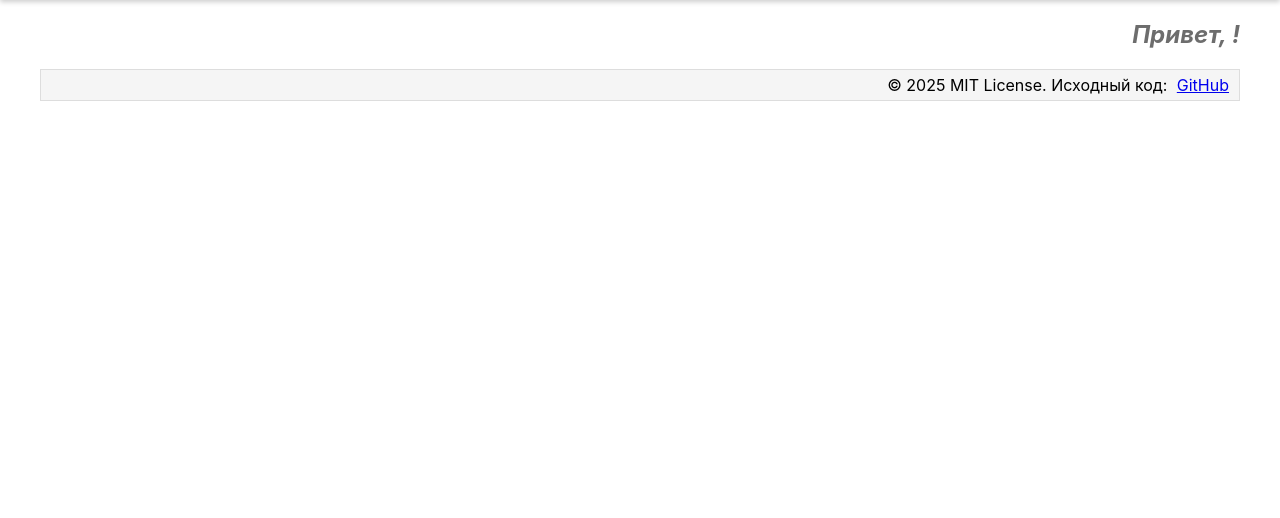
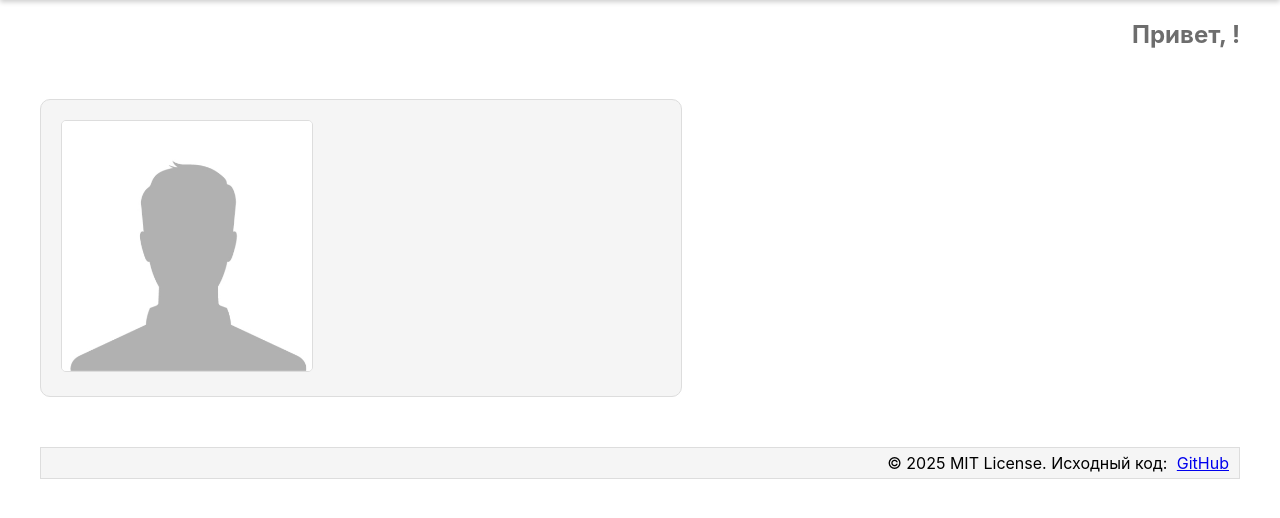
Before and after one commit to SivikGosh/test_hammer_systems, a Django app: page / in a window 1280 px wide. Shown: the part 30-548 px from the top of the page. Run offline with Django 5.2, Linux system fonts and the light colour scheme; the visitor is signed in with stand-in values (Sample User, id 1); parts of the project's set-up code (start-up, migrations or seed data) failed here and were passed over.

Commit message:
0.5.0: Визуализация данных пользователя.

```diff
--- a/project/app/api/urls.py
+++ b/project/app/api/urls.py
@@ -1,10 +1,15 @@
 from django.urls import path
 
-from .views import get_auth_code, login_by_code
+from .views import UserRetrieveUpdateView, get_auth_code, login_by_code
 
 app_name = 'api'
 
 urlpatterns = [
     path('auth_code/', get_auth_code, name='auth_code'),
     path('authorization/', login_by_code, name='authorization'),
+    path(
+        'users/<str:phone_number>/',
+        UserRetrieveUpdateView.as_view(),
+        name='user'
+    ),
 ]
--- a/project/static/css/styles.css
+++ b/project/static/css/styles.css
@@ -41,7 +41,6 @@
 div.content h2,
 div.content h3 {
     text-align: end;
-    font-style: italic;
     color: #6d6d6d;
 }
 
@@ -90,6 +89,37 @@
     transition: 300ms;
 }
 
+.user-info {
+    width: 600px;
+    padding: 20px;
+    border: 1px solid #ddd;
+    background-color: rgb(245, 245, 245);
+    margin: 50px 0;
+    border-radius: 10px;
+    display: block;
+}
+
+.user-info img {
+    border: 1px solid #ddd;
+    border-radius: 5px;
+}
+
+.user-info ul {
+    float: right;
+    list-style: none;
+    width: 328px;
+    padding: 0;
+    margin: 20px 0 0;
+}
+
+.user-info ul li {
+    padding: 5px;
+    border: 1px solid #ddd;
+    background-color: white;
+    margin: 0 0 20px;
+    border-radius: 5px;
+    display: block;
+}
 
 /* footer */
 
--- a/project/templates/pages/profile.html
+++ b/project/templates/pages/profile.html
@@ -1,3 +1,22 @@
 {% extends 'base.html' %}
+
+{% load static %}
+
 {% block title %} Пользователь {{ user_phone_number }}{% endblock title %}
-{% block content %} <h2>Привет, {{ user_phone_number }}!</h2> {% endblock content %}
+
+{% block content %}
+
+    <script>
+        window.currentUser = "{{ request.user.phone_number|escapejs }}";
+    </script>
+
+    <script type="module" src="{% static 'js/user.js' %}"></script>
+
+    <h2>Привет, {{ user_phone_number }}!</h2>
+
+    <div class="user-info" id="user-info-form">
+        <img src="{% static 'img/avatar.jpg' %}" alt="avatar" width="250">
+        <ul></ul>
+    </div>
+
+{% endblock content %}
--- a/pyproject.toml
+++ b/pyproject.toml
@@ -7,7 +7,7 @@
 
 [project]
 name = "hammer_systems"
-version = "0.4.0"
+version = "0.5.0"
 description = "Тестоввое задание для компании Hammer Systems."
 requires-python = ">=3.13"
 dependencies = [
```
Also changed, not shown: project/app/api/serializers.py (+8 -1 lines), project/app/api/views.py (+13 -1 lines), project/static/js/user.js (added, +50 -0 lines), project/static/img/avatar.jpg (added).
